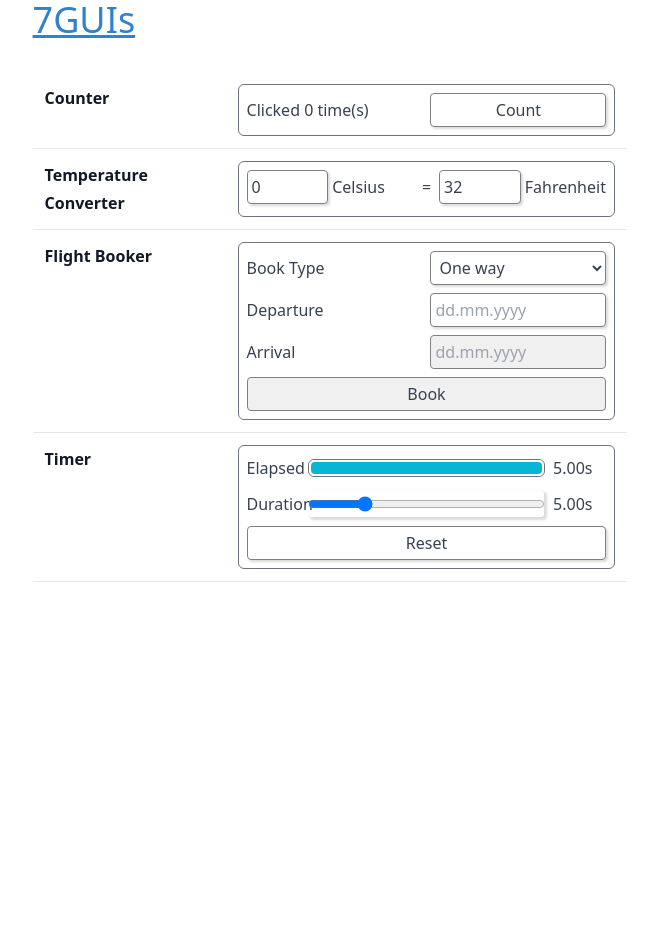
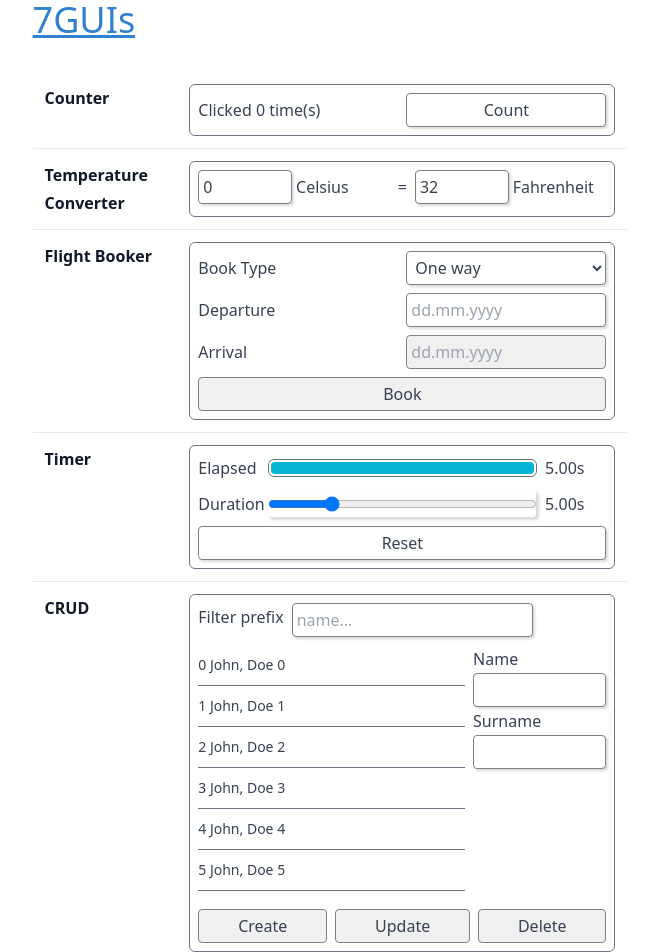
Before and after one commit to letientai299/7guis, a React (Vite) app: page / in a window 1280 px wide. Shown: the top 952 px of the page, without its empty margins (310-968 px from the left). Before the commit the page ends 800 px from the top, so only its background shows below. Built offline with nearby package versions, Linux system fonts and the light colour scheme.

Commit message:
Implement CRUD exercise

```diff
--- a/src/App.tsx
+++ b/src/App.tsx
@@ -1,5 +1,6 @@
 import React from 'react';
 import Counter from './components/Counter';
+import CRUD from './components/CRUD';
 import FlightBooker from './components/FlightBooker';
 import TemperatureConverter from './components/TemperatureConverter';
 import Timer from './components/Timer';
@@ -13,7 +14,7 @@ function App() {
     { name: 'Temperature Converter', com: TemperatureConverter },
     { name: 'Flight Booker', com: FlightBooker },
     { name: 'Timer', com: Timer },
-    // { name: 'CRUD', com: <CRUD /> },
+    { name: 'CRUD', com: CRUD },
     // { name: 'Circle Drawer', com: <CircleDrawer /> },
     // { name: 'Cells', com: <Cells /> },
   ];
@@ -29,10 +30,10 @@ function App() {
         return (
           <section
             key={g.name}
-            className="grid grid-cols-3 h-fit border-b p-3 gap-2"
+            className="grid grid-cols-4 h-fit border-b p-3 gap-2"
           >
             <strong className="col-span-1">{g.name}</strong>
-            <div className="col-span-2 rounded-md border border-gray-500 p-2">
+            <div className="col-span-3 rounded-md border border-gray-500 p-2">
               <g.com />
             </div>
           </section>
--- a/src/components/CRUD.tsx
+++ b/src/components/CRUD.tsx
@@ -1,4 +1,157 @@
+import { useEffect, useState } from 'react';
+
+type Person = {
+  first: string;
+  last: string;
+};
+
+const initData: Person[] = [...new Array(50)].map((_, i) => {
+  return { first: `${i} John`, last: `Doe ${i}` };
+});
+
 const CRUD = () => {
-  return <div>CRUD</div>;
+  const [data, setData] = useState<Person[]>(initData);
+  const [first, setFirst] = useState('');
+  const [last, setLast] = useState('');
+  const [selected, setSelected] = useState<Person>({ first: '', last: '' });
+  const [filterPrefix, setFilterPrefix] = useState('');
+  const [filtered, setFiltered] = useState<Person[]>(data);
+
+  useEffect(() => {
+    const r = data.filter(
+      (d) =>
+        d.first.startsWith(filterPrefix) || d.last.startsWith(filterPrefix),
+    );
+    setFiltered(r);
+  }, [filterPrefix, data]);
+
+  const select = (p: Person) => {
+    setSelected(p);
+  };
+
+  useEffect(() => {
+    const i = filtered.indexOf(selected);
+    if (i < 0) {
+      return;
+    }
+
+    const row = document.getElementById('selected-record');
+    const div = document.getElementById('data-table');
+    if (!row || !div) {
+      return;
+    }
+
+    const pos = row.offsetHeight * i;
+    if (div.scrollTop < pos && div.scrollTop + div.offsetHeight >= pos) {
+      return; // no need to scroll
+    }
+
+    div.scrollTop = row.offsetHeight * i;
+  }, [selected, filtered]);
+
+  const create = () => {
+    const p: Person = { first: first, last: last };
+    setData([...data, p]);
+    setSelected(p);
+  };
+
+  const update = () => {
+    const i = filtered.indexOf(selected);
+    if (i >= 0) {
+      const ui = data.indexOf(selected);
+      if (ui >= 0) {
+        const p: Person = { first: first, last: last };
+        data[ui] = p;
+        setData([...data]);
+        setSelected(p);
+      }
+    }
+  };
+
+  const remove = () => {
+    const i = filtered.indexOf(selected);
+    if (i >= 0) {
+      const ui = data.indexOf(selected);
+      if (ui >= 0) {
+        data.splice(ui, 1);
+        setSelected({ first: '', last: '' });
+        setData([...data]);
+      }
+    }
+  };
+
+  return (
+    <div className="flex gap-2 flex-col">
+      <div className="flex gap-2">
+        <div>Filter prefix</div>
+        <input
+          type="text"
+          placeholder="name..."
+          value={filterPrefix}
+          onChange={(e) => setFilterPrefix(e.target.value)}
+        />
+      </div>
+
+      <div className="flex gap-2 content-start">
+        <div className="basis-2/3 h-64 overflow-scroll" id="data-table">
+          <table className="m-0">
+            <tbody>
+              {filtered.map((d, i) => {
+                const highlight = d == selected ? 'text-white bg-cyan-500' : '';
+                return (
+                  <tr onClick={() => select(d)} key={i} id="selected-record">
+                    <td
+                      className={`border-b border-gray-500 ` + highlight}
+                    >{`${d.first}, ${d.last}`}</td>
+                  </tr>
+                );
+              })}
+            </tbody>
+          </table>
+        </div>
+
+        <div className="basis-1/3 grid grid-cols-1 grow-0 h-fit">
+          <div>Name</div>
+          <input
+            type="text"
+            value={first}
+            onChange={(e) => setFirst(e.target.value)}
+          />
+          <div>Surname</div>
+          <input
+            type="text"
+            value={last}
+            onChange={(e) => setLast(e.target.value)}
+          />
+        </div>
+      </div>
+
+      <div className="flex gap-2">
+        <button
+          className="grow"
+          disabled={first == '' && last == ''}
+          onClick={() => create()}
+        >
+          Create
+        </button>
+        <button
+          className="grow"
+          disabled={
+            (first == '' && last == '') || filtered.indexOf(selected) < 0
+          }
+          onClick={() => update()}
+        >
+          Update
+        </button>
+        <button
+          className="grow"
+          disabled={filtered.indexOf(selected) < 0}
+          onClick={() => remove()}
+        >
+          Delete
+        </button>
+      </div>
+    </div>
+  );
 };
 export default CRUD;
```
